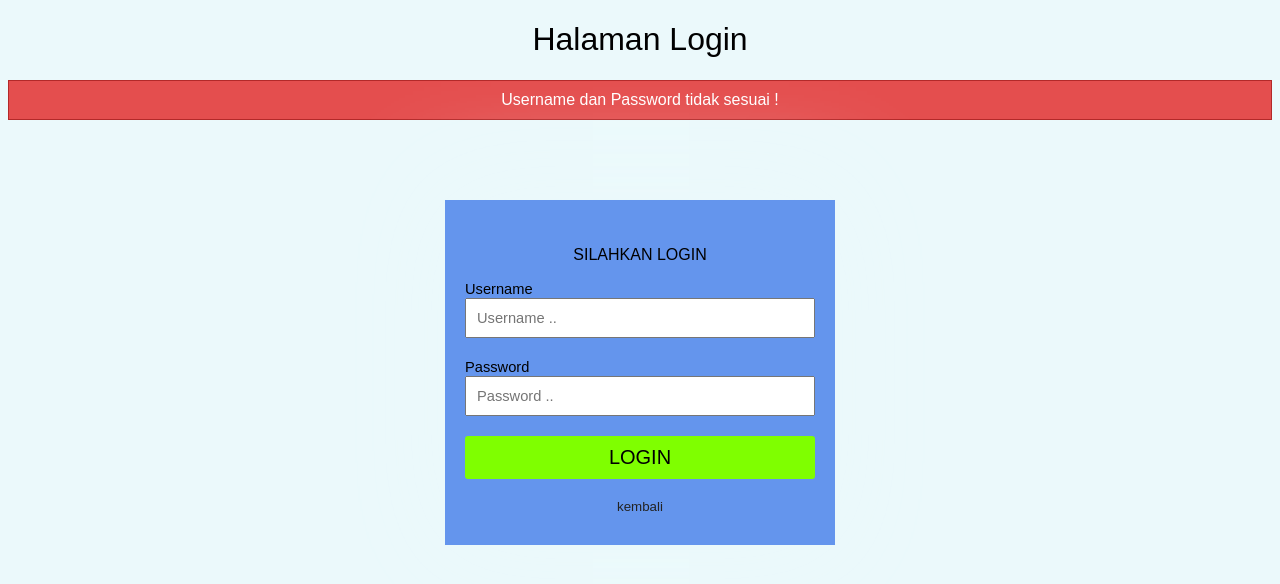
After one commit to Aisyahkhalidafajria/phpregpagi, a PHP site: page /index.php?pesan=gagal in a window 1280 px wide. The commit adds this page. Shown: the top 584 px of the page. Run offline with PHP 8.4, Linux system fonts and the light colour scheme.

Commit message:
Add files via upload
fungsi baru

```diff
--- /dev/null
+++ b/index.php
@@ -0,0 +1,42 @@
+<!DOCTYPE html>
+<html>
+<head>
+	<title>Halaman Login</title>
+	<link rel="stylesheet" type="text/css" href="style.css">
+</head>
+<body>
+
+	<h1>Halaman Login</h1>
+
+	<?php
+	if(isset($_GET['pesan'])){
+		if($_GET['pesan']=="gagal"){
+			echo "<div class='alert'>Username dan Password tidak sesuai !</div>";
+		}
+	}
+	?>
+
+	<div class="kotak_login">
+		<p class="tulisan_login">Silahkan login</p>
+
+		<form action="cek_login.php" method="post">
+			<label>Username</label>
+			<input type="text" name="username" class="form_login" placeholder="Username .." required="required">
+
+			<label>Password</label>
+			<input type="password" name="password" class="form_login" placeholder="Password .." required="required">
+
+			<input type="submit" class="tombol_login" value="LOGIN">
+
+			<br/>
+			<br/>
+			<center>
+				<a class="link" href="index.php">kembali</a>
+			</center>
+		</form>
+
+	</div>
+
+
+</body>
+</html>
--- /dev/null
+++ b/style.css
@@ -0,0 +1,62 @@
+body{
+	font-family: sans-serif;
+	background: #ebf9fb;
+}
+
+h1{
+	text-align: center;
+
+	font-weight: 300;
+}
+
+.tulisan_login{
+	text-align: center;
+
+	text-transform: uppercase;
+}
+
+.kotak_login{
+	width: 350px;
+	background: #6495ED;
+
+	margin: 80px auto;
+	padding: 30px 20px;
+	box-shadow: 0px 0px 100px 4px #ebf9fb;
+}
+
+label{
+	font-size: 11pt;
+}
+
+.form_login{
+
+	box-sizing : border-box;
+	width: 100%;
+	padding: 10px;
+	font-size: 11pt;
+	margin-bottom: 20px;
+}
+
+.tombol_login{
+	background: #7FFF00;
+	color: black;
+	font-size: 15pt;
+	width: 100%;
+	border: none;
+	border-radius: 3px;
+	padding: 10px 20px;
+}
+
+.link{
+	color: #232323;
+	text-decoration: none;
+	font-size: 10pt;
+}
+
+.alert{
+	background: #e44e4e;
+	color: white;
+	padding: 10px;
+	text-align: center;
+	border:1px solid #b32929;
+}
```
Also changed, not shown: cek_login.php (added, +37 -0 lines), edit_kategori.php (added, +35 -0 lines), hapus_kategori.php (added, +11 -0 lines), home_admin.php (added, +31 -0 lines), home_karyawan.php (added, +30 -0 lines), input_barang.php (+27 -2 lines), input_kategori.php (+26 -2 lines), logout.php (added, +9 -0 lines), view_barang.php (+18 -14 lines), view_kategori.php (+20 -16 lines), edit_barang.php (line endings or trailing spaces), hapus_barang.php (line endings or trailing spaces).
